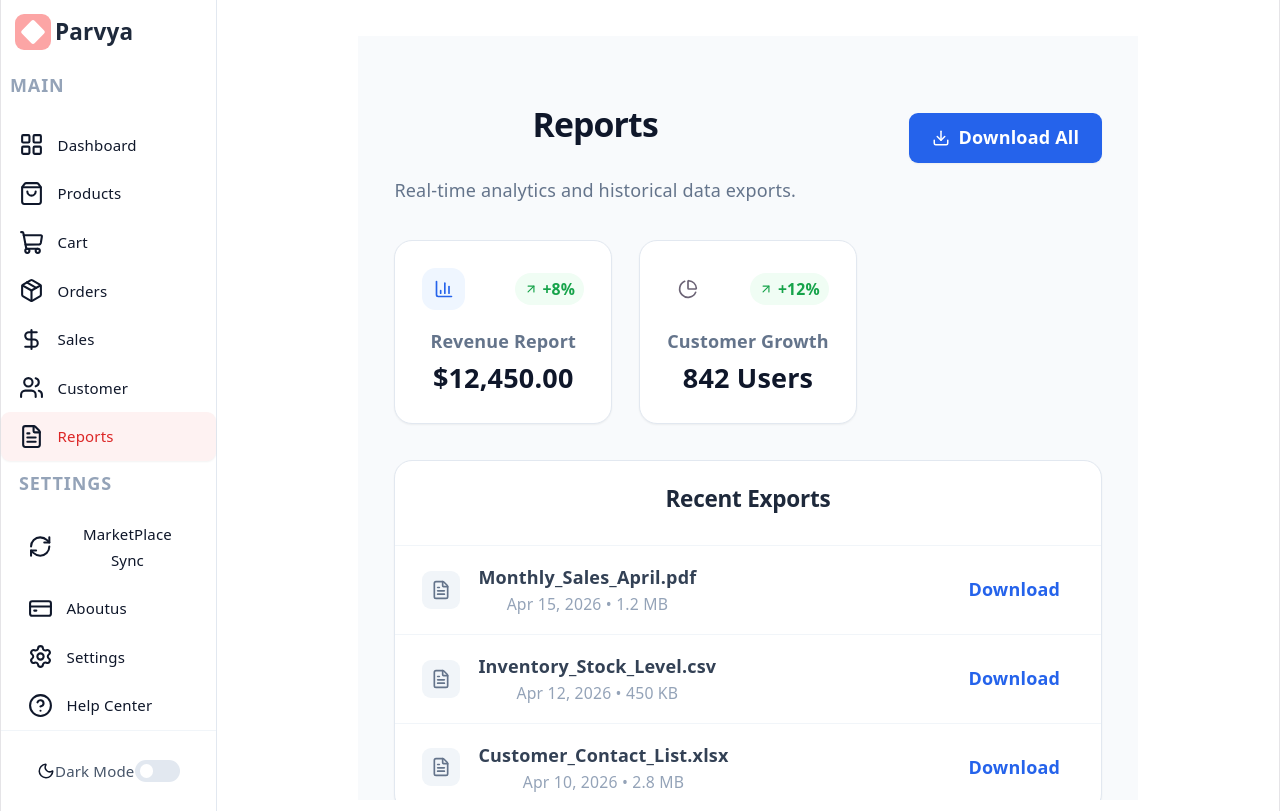
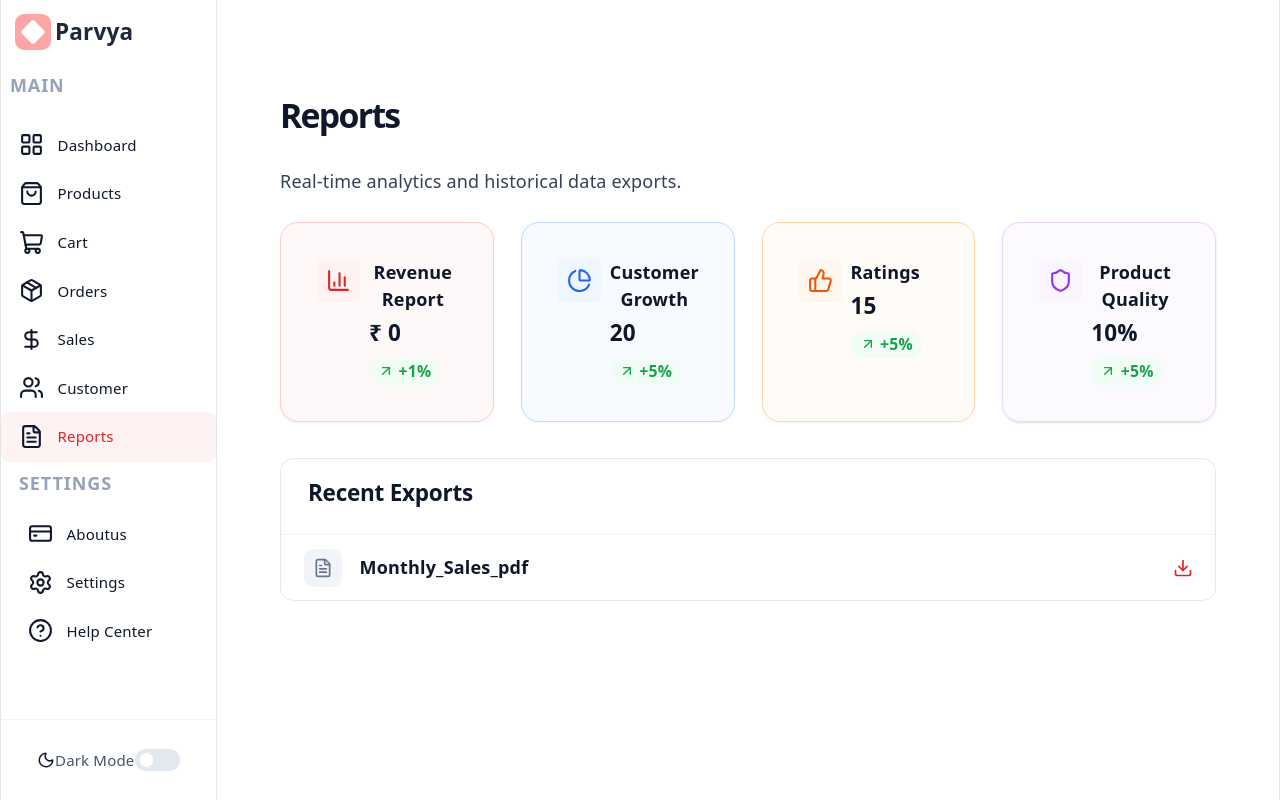
Before and after one commit to malisettisravya/Parvya, a React (Vite) app: page /Reports in a window 1280 px wide. Built offline with nearby package versions, Linux system fonts and the light colour scheme.

Commit message:
designed pages like reports sales and customers

```diff
--- a/src/components/Ordercards.jsx
+++ b/src/components/Ordercards.jsx
@@ -7,7 +7,7 @@ const OrderCards = () => {
       {/* --- HEADINGS SECTION --- */}
       <div className="flex flex-col text-left ">
         {/* We use !dark:text-white to make sure it's bright and visible */}
-        <h1 className="text-2xl font-bold text-slate-900 dark:text-white">
+        <h1 className="text-3xl font-bold text-slate-900 dark:text-white">
           Orders
         </h1>
         <h2 className="text-sm font-medium text-slate-500 dark:text-slate-400 flex flex-col">
--- a/src/components/sidebar.jsx
+++ b/src/components/sidebar.jsx
@@ -61,7 +61,7 @@ const Sidebar = () => {
       <div className="px-2">
         <p className="text-11px font-bold text-slate-400 dark:text-slate-500 px-2 py-2 uppercase tracking-wider mb-1 text-left">Settings</p>
 
-        <SidebarItem to="/sync" icon={RefreshCw} label="MarketPlace Sync" />
+        {/* <SidebarItem to="/sync" icon={RefreshCw} label="MarketPlace Sync" /> */}
         <SidebarItem to="/About" icon={CreditCard} label="Aboutus" />
         <SidebarItem to="/settings" icon={Settings} label="Settings" />
         <SidebarItem to="/help" icon={HelpCircle} label="Help Center" />
--- a/src/pages/Customer.jsx
+++ b/src/pages/Customer.jsx
@@ -1,78 +1,98 @@
-import React from 'react';
-import { Users, Search, Filter, Plus, MoreHorizontal } from 'lucide-react';
+import React from "react";
 
-const customerData = [
-  { id: 1, name: "Sravani K.", email: "sravani@example.com", spent: "$1,200" },
-  { id: 2, name: "Rahul M.", email: "rahul@example.com", spent: "$450" },
-  { id: 3, name: "Anjali P.", email: "anjali@example.com", spent: "$3,100" },
-  { id: 4, name: "Vijay D.", email: "vijay@example.com", spent: "$0" },
-];
+export default function Customers() {
+  return (
+    <div className="p-8 min-h-screen">
 
-const Customer = () => {
-  return (
-    <div className="space-y-6 p-6">
-      {/* HEADER SECTION */}
-      <div className="flex justify-between items-center">
-        <div>
-          <h1 className="text-2xl font-bold text-slate-900">Customers</h1>
-          <p className="text-[11px] font-semibold text-slate-500 uppercase tracking-widest mt-1">
-            Manage your user base
-          </p>
-        </div>
-        <button className="bg-black text-white px-4 py-2 rounded-md text-[11px] font-medium flex items-center gap-2 hover:bg-slate-800 transition-colors">
-          <Plus size={14} /> Add Customer
+      {/* Header */}
+      <div className="flex items-center justify-between mb-6">
+        <h1 className="text-4xl font-semibold text-gray-800">Customers</h1>
+
+        <button className="bg-red-500 text-white px-5 py-2 rounded-lg text-sm hover:bg-gray-800 transition">
+          + Add Customer
         </button>
       </div>
 
-      {/* FILTER & SEARCH BAR */}
-      <div className="flex gap-3">
-        <div className="relative flex-1 max-w-sm">
-          <Search className="absolute left-3 top-1/2 -translate-y-1/2 text-slate-400" size={16} />
+      {/* Search */}
+      <div className="mb-10 text-left">
         <input
           type="text"
           placeholder="Search customers..."
-            className="w-full pl-10 pr-4 py-2 border border-slate-200 rounded-lg text-sm focus:outline-none focus:ring-1 focus:ring-red-500"
+          className="w-full md:w-80 px-4 py-2 rounded-lg border bg-white text-sm outline-none focus:ring-2 focus:ring-red-100"
         />
       </div>
-        <button className="px-3 py-2 border border-slate-200 rounded-lg flex items-center gap-2 text-slate-400 text-[11px] font-medium hover:bg-slate-50">
-          <Filter size={14} /> Filter
-        </button>
-      </div>
 
-      {/* CUSTOMER TABLE */}
-      <div className="bg-white border border-slate-200 rounded-xl overflow-hidden">
-        <table className="w-full text-left border-collapse">
+      {/* Table */}
+      <div className="bg-white rounded-xl shadow-sm overflow-hidden">
+
+        <table className="w-full text-sm table-fixed">
           <thead>
-            <tr className="bg-slate-50 border-b border-slate-200">
-              <th className="px-5 py-3 text-[11px] font-bold text-slate-500 uppercase tracking-wider">Customer</th>
-              <th className="px-5 py-3 text-[11px] font-bold text-slate-500 uppercase tracking-wider">Total Spent</th>
-              <th className="px-5 py-3 w-10"></th>
+  <tr>
+    <th className="px-6 py-3 text-left w-1/4">Customer</th>
+    <th className="px-6 py-3 text-left w-1/3">Email</th>
+    <th className="px-6 py-3 text-left w-1/6">Spent</th>
+    <th className="px-6 py-3 text-left w-1/6">Status</th>
+    <th className="px-6 py-3 text-right w-1/12"></th>
   </tr>
 </thead>
-          <tbody className="divide-y divide-slate-100">
-            {customerData.map((user) => (
-              <tr key={user.id} className="hover:bg-slate-50/50 transition-colors">
-                <td className="px-5 py-4">
-                  <div className="flex flex-col">
-                    <span className="text-sm font-semibold text-slate-700">{user.name}</span>
-                    <span className="text-[11px] text-slate-400 font-medium">{user.email}</span>
+
+          <tbody className="divide-y">
+
+            {/* Row */}
+            <tr className="hover:bg-gray-50 transition">
+              <td className="px-6 py-4 flex items-center gap-3">
+                <div className="w-9 h-9 rounded-full bg-indigo-500 text-white flex items-center justify-center text-sm font-medium">
+                  S
                 </div>
+                <span className="font-medium text-gray-800">Sravani K.</span>
               </td>
-                <td className="px-5 py-4 text-sm font-medium text-slate-600">
-                  {user.spent}
+
+              <td className="px-6 py-4 text-gray-500">
+                sravani@example.com
               </td>
-                <td className="px-5 py-4 text-right">
-                  <button className="p-1 hover:bg-slate-100 rounded text-slate-400">
-                    <MoreHorizontal size={16} />
-                  </button>
+
+              <td className="px-6 py-4 font-medium">$1,200</td>
+
+              <td className="px-6 py-4">
+                <span className="px-2 py-1 text-xs bg-green-100 text-green-600 rounded-full">
+                  Active
+                </span>
+              </td>
+
+              <td className="px-6 py-4 text-right text-gray-400 cursor-pointer">
+                •••
               </td>
             </tr>
-            ))}
+
+            <tr className="hover:bg-gray-50 transition">
+              <td className="px-6 py-4 flex items-center gap-3">
+                <div className="w-9 h-9 rounded-full bg-gray-400 text-white flex items-center justify-center text-sm font-medium">
+                  R
+                </div>
+                <span className="font-medium text-gray-800">Rahul M.</span>
+              </td>
+
+              <td className="px-6 py-4 text-gray-500">
+                rahul@example.com
+              </td>
+
+              <td className="px-6 py-4 font-medium">$450</td>
+
+              <td className="px-6 py-4">
+                <span className="px-2 py-1 text-xs bg-yellow-100 text-yellow-600 rounded-full">
+                  Pending
+                </span>
+              </td>
+
+              <td className="px-6 py-4 text-right text-gray-400 cursor-pointer">
+                •••
+              </td>
+            </tr>
+
           </tbody>
         </table>
       </div>
+
     </div>
   );
-};
-
-export default Customer;
+}
--- a/src/pages/Products.jsx
+++ b/src/pages/Products.jsx
@@ -37,7 +37,7 @@ const Products = () => {
     <div className="flex flex-col gap-6">
       {/* 🔹 HEADER */}
       <div className="flex justify-between items-center">
-        <h1 className="text-2xl font-bold text-slate-900">Products</h1>
+        <h1 className="text-4xl font-bold text-slate-900">Products</h1>
 
         <div className="flex items-center gap-1.5 px-3 py-1 bg-red-600 text-white rounded font-medium text-sm hover:bg-red-700 transition-colors">
           <button onClick={() => navigate("/cart")}>
--- a/src/pages/Reports.jsx
+++ b/src/pages/Reports.jsx
@@ -1,73 +1,113 @@
 import React from 'react';
-import { FileText, Download, BarChart3, PieChart, ArrowUpRight } from 'lucide-react';
+import { FileText, Download, BarChart3, PieChart, ArrowUpRight, ThumbsUp, Shield } from 'lucide-react';
 
 const Reports = () => {
   return (
-    <div className="max-w-6xl mx-auto p-8 space-y-8 bg-slate-50 min-h-screen">
-      {/* HEADER SECTION - Increased padding and clear alignment */}
+    <div className="p-6"> {/* Main Wrapper */}
+      {/* HEADER SECTION */}
       <div className="flex justify-between items-center">
         <div className="space-y-1">
-          <h1 className="text-3xl font-extrabold text-slate-900 tracking-tight">Reports</h1>
-          <p className="text-sm font-medium text-slate-500">
+          <h1 className="text-3xl font-extrabold text-slate-900 text-left">Reports</h1>
+          <p className="text-sm font-medium text-slate-700">
             Real-time analytics and historical data exports.
           </p>
         </div>
-        <button className="bg-blue-600 text-white px-5 py-2.5 rounded-lg text-sm font-semibold flex items-center gap-2 hover:bg-blue-700 transition-all shadow-sm active:scale-95">
-          <Download size={18} /> Download All
-        </button>
       </div>
 
-      {/* QUICK ANALYTICS CARDS - Uniform p-6 padding */}
-      <div className="grid grid-cols-1 md:grid-cols-2 lg:grid-cols-3 gap-6">
-        {[
-          { title: "Revenue Report", value: "$12,450.00", trend: "+8%", color: "blue", Icon: BarChart3 },
-          { title: "Customer Growth", value: "842 Users", trend: "+12%", color: "purple", Icon: PieChart },
-        ].map((stat, i) => (
-          <div key={i} className="bg-white border border-slate-200 p-6 rounded-2xl shadow-sm hover:shadow-md transition-shadow">
-            <div className="flex items-center justify-between mb-4">
-              <div className={`p-2.5 bg-${stat.color}-50 text-${stat.color}-600 rounded-xl`}>
-                <stat.Icon size={20} />
-              </div>
-              <div className="flex items-center gap-1 text-green-600 bg-green-50 px-2 py-1 rounded-full">
-                <ArrowUpRight size={14} />
-                <span className="text-xs font-bold">{stat.trend}</span>
+      {/* QUICK ANALYTICS CARDS GRID */}
+      <div className="grid grid-cols-1 md:grid-cols-2 lg:grid-cols-4 gap-6 mt-6">
+
+        {/* Revenue Report Card */}
+        <div className="bg-red-50/50 border border-red-200 p-8 rounded-2xl shadow-sm hover:shadow-md transition-shadow h-full">
+          <div className="flex items-start gap-2">
+            <div className="p-2 bg-red-50 text-red-600 rounded shrink-0">
+              <BarChart3 size={25} />
+            </div>
+            <div className="flex-1 flex flex-col items-start">
+              <p className="text-sm font-semibold text-slate-900 mb-1">Revenue Report</p>
+              <h3 className="text-xl font-bold text-slate-900">₹ 0</h3>
+              <div className="flex items-center gap-1 text-green-600 rounded-full bg-green-50 px-2 py-0.5 mt-2 w-fit">
+                <ArrowUpRight size={16} />
+                <span className="text-xs font-bold">+1%</span>
               </div>
             </div>
-            <p className="text-sm font-semibold text-slate-500 mb-1">{stat.title}</p>
-            <h3 className="text-2xl font-bold text-slate-900">{stat.value}</h3>
           </div>
-        ))}
-      </div>
+        </div>
 
-      {/* RECENT GENERATED REPORTS LIST - Consistent p-6 horizontal padding */}
-      <div className="bg-white border border-slate-200 rounded-2xl shadow-sm overflow-hidden">
-        <div className="px-6 py-5 border-b border-slate-100">
-          <h2 className="text-lg font-bold text-slate-800">Recent Exports</h2>
+        {/* Customer Growth Card */}
+        <div className="bg-blue-50/50 border border-blue-200 p-8 rounded-2xl shadow-sm hover:shadow-md transition-shadow h-full">
+          <div className="flex items-start gap-2">
+            <div className="p-2 bg-blue-50 text-blue-600 rounded shrink-0">
+              <PieChart size={25} />
+            </div>
+            <div className="flex-1 flex flex-col items-start">
+              <p className="text-sm font-semibold text-slate-900 mb-1">Customer Growth</p>
+              <h3 className="text-xl font-bold text-slate-900">20</h3>
+              <div className="flex items-center gap-1 text-green-600 rounded-full bg-green-50 px-2 py-0.5 mt-2 w-fit">
+                <ArrowUpRight size={16} />
+                <span className="text-xs font-bold">+5%</span>
+              </div>
+            </div>
+          </div>
+        </div>
+
+        {/* Consumer Satisfaction Card */}
+        <div className="bg-orange-50/50 border border-orange-200 p-8 rounded-2xl shadow-sm hover:shadow-md transition-shadow h-full">
+          <div className="flex items-start gap-2">
+            <div className="p-2 bg-orange-50 text-orange-600 rounded shrink-0">
+              <ThumbsUp size={25} />
+            </div>
+            <div className="flex-1 flex flex-col items-start">
+              <p className="text-sm font-semibold text-slate-900 mb-1">Ratings</p>
+              <h3 className="text-xl font-bold text-slate-900">15</h3>
+              <div className="flex items-center gap-1 text-green-600 rounded-full bg-green-50 px-2 py-0.5 mt-2 w-fit">
+                <ArrowUpRight size={16} />
+                <span className="text-xs font-bold">+5%</span>
+              </div>
+            </div>
+          </div>
+        </div>
+
+        {/* Product Quality Card */}
+        <div className="bg-purple-50/50 border border-purple-200 p-8 rounded-2xl shadow hover:shadow-md transition-shadow h-full">
+          <div className="flex items-start gap-2">
+            <div className="p-2 bg-purple-50 text-purple-600 rounded shrink-0">
+              <Shield size={25} />
+            </div>
+            <div className="flex-1 flex flex-col items-start">
+              <p className="text-sm font-semibold text-slate-900 mb-1">Product Quality</p>
+              <h3 className="text-xl font-bold text-slate-900">10%</h3>
+              <div className="flex items-center gap-1 text-green-600 rounded-full bg-green-50 px-2 py-0.5 mt-2 w-fit">
+                <ArrowUpRight size={16} />
+                <span className="text-xs font-bold">+5%</span>
+              </div>
+            </div>
+          </div>
+        </div>
+
+      </div> {/* Grid Closes Here */}
+
+      {/* RECENT GENERATED REPORTS LIST */}
+      <div className="bg-white border border-slate-200 rounded-xl mt-8">
+        <div className="px-6 py-4 border-b border-slate-100">
+          <h2 className="text-lg font-bold text-slate-900 text-left">Recent Exports</h2>
         </div>
 
         <div className="divide-y divide-slate-100">
-          {[
-            { name: "Monthly_Sales_April.pdf", size: "1.2 MB", date: "Apr 15, 2026" },
-            { name: "Inventory_Stock_Level.csv", size: "450 KB", date: "Apr 12, 2026" },
-            { name: "Customer_Contact_List.xlsx", size: "2.8 MB", date: "Apr 10, 2026" }
-          ].map((report, i) => (
-            <div key={i} className="flex items-center justify-between px-6 py-4 hover:bg-slate-50/80 transition-colors group">
-              <div className="flex items-center gap-4">
-                <div className="bg-slate-100 p-2 rounded-lg group-hover:bg-blue-50 transition-colors">
-                  <FileText className="text-slate-500 group-hover:text-blue-600" size={20} />
-                </div>
-                <div>
-                  <p className="text-sm font-semibold text-slate-700">{report.name}</p>
-                  <p className="text-xs text-slate-400 mt-0.5">{report.date} • {report.size}</p>
-                </div>
+          <div className="px-5 py-3 flex items-center justify-between hover:bg-slate-50 transition-colors">
+            <div className="flex items-center gap-4">
+              <div className="p-2 bg-slate-100 text-slate-500 rounded-lg">
+                <FileText size={20} />
               </div>
-              <button className="text-sm font-bold text-blue-600 hover:text-blue-800 px-3 py-1 rounded-md hover:bg-blue-50 transition-all">
-                Download
-              </button>
+              <p className="text-sm font-bold text-slate-900">Monthly_Sales_pdf</p>
             </div>
-          ))}
+            <button className="text-red-600 hover:text-red-800 transition-colors">
+              <Download size={20} />
+            </button>
+          </div>
         </div>
       </div>
+
     </div>
   );
 };
--- a/src/pages/Sales.jsx
+++ b/src/pages/Sales.jsx
@@ -3,44 +3,55 @@ import { DollarSign, TrendingUp, Calendar } from 'lucide-react';
 
 const Sales = () => {
   return (
-    <div className="space-y-6">
+    <div className="p-6 space-y-6"> {/* Added padding for consistency */}
       {/* Header */}
       <div>
-        <h1 className="text-2xl text-slate-800 font-bold text-left">Sales Overview</h1>
-        <p className="text-[11px] text-slate-500 font-medium uppercase tracking-wider">Performance Tracking</p>
+        <h1 className="text-4xl text-slate-800 font-bold text-left">Sales Overview</h1>
+        <p className="text-xl text-slate-900 font-medium text-left mt-10">Performance Tracking</p>
       </div>
 
-      {/* Stats Cards Row */}
-      <div className="grid grid-cols-1 md:grid-cols-2 gap-4">
+      {/* Stats Cards Row - Forced 2 columns */}
+      <div className="grid grid-cols-2 gap-6 mt-6">
 
         {/* Annual Sales Card */}
-        <div className="bg-white p-5 rounded-xl border border-slate-100 shadow-sm group hover:border-blue-200 transition-all">
-          <div className="flex items-center justify-between mb-1">
-            <div className="p-2 bg-blue-50 rounded-lg text-blue-600">
+        <div className="bg-blue-50/50 p-6 rounded-xl border border-blue-100 shadow-sm group hover:border-blue-200 transition-all h-full">
+          <div className="flex items-center justify-between mb-4">
+            <div className="p-2.5 bg-blue-100 text-blue-600 rounded-lg shrink-0">
               <TrendingUp size={20} />
             </div>
-            <span className="text-[10px] font-bold text-green-500 bg-green-50 px-2 py-0.5 rounded-full">+12.5%</span>
+            <span className="text-10px font-bold text-green-600 bg-green-100 px-2 py-0.5 rounded-full">
+              +12.5%
+            </span>
           </div>
-          <p className="text-slate-500 text-[11px] font-semibold uppercase tracking-tight">This Year Sales</p>
-          <h2 className="text-2xl font-bold text-slate-800">$45,200.00</h2>
+
+          <div className="flex flex-col items-start">
+            <p className="text-slate-500 text-[11px] font-bold uppercase tracking-tight mb-1">
+              This Year Sales
+            </p>
+            <h2 className="text-2xl font-bold text-slate-800">$45,200.00</h2>
+          </div>
         </div>
 
         {/* Monthly Sales Card */}
-        <div className="bg-white p-5 rounded-xl border border-slate-100 shadow-sm group hover:border-blue-200 transition-all">
-          <div className="flex items-center justify-between mb-3">
-            <div className="p-2 bg-slate-50 rounded-lg text-slate-600">
+        <div className="bg-green-50/50 p-6 rounded-xl border border-green-100 shadow-sm group hover:border-green-200 transition-all h-full">
+          <div className="flex items-center justify-between mb-4">
+            <div className="p-2.5 bg-green-100 text-green-600 rounded-lg shrink-0">
               <Calendar size={20} />
             </div>
-            <span className="text-[10px] font-bold text-slate-400">Target: $5k</span>
+            <span className="text-10px font-bold text-slate-500 bg-slate-100 px-2 py-0.5 rounded-full">
+              Target: $5k
+            </span>
           </div>
-          <p className="text-slate-500 text-[11px] font-semibold uppercase tracking-tight">Monthly Sales (April)</p>
-          <h2 className="text-2xl font-bold text-slate-800">$4,120.50</h2>
+
+          <div className="flex flex-col items-start">
+            <p className="text-slate-500 text-[11px] font-bold uppercase tracking-tight mb-1">
+              Monthly Sales (April)
+            </p>
+            <h2 className="text-2xl font-bold text-slate-800">$4,120.50</h2>
+          </div>
         </div>
 
       </div>
-
-      {/* Simple Sales Message */}
-
     </div>
   );
 };
```
Lines whose indentation alone changed are shown as unchanged.
